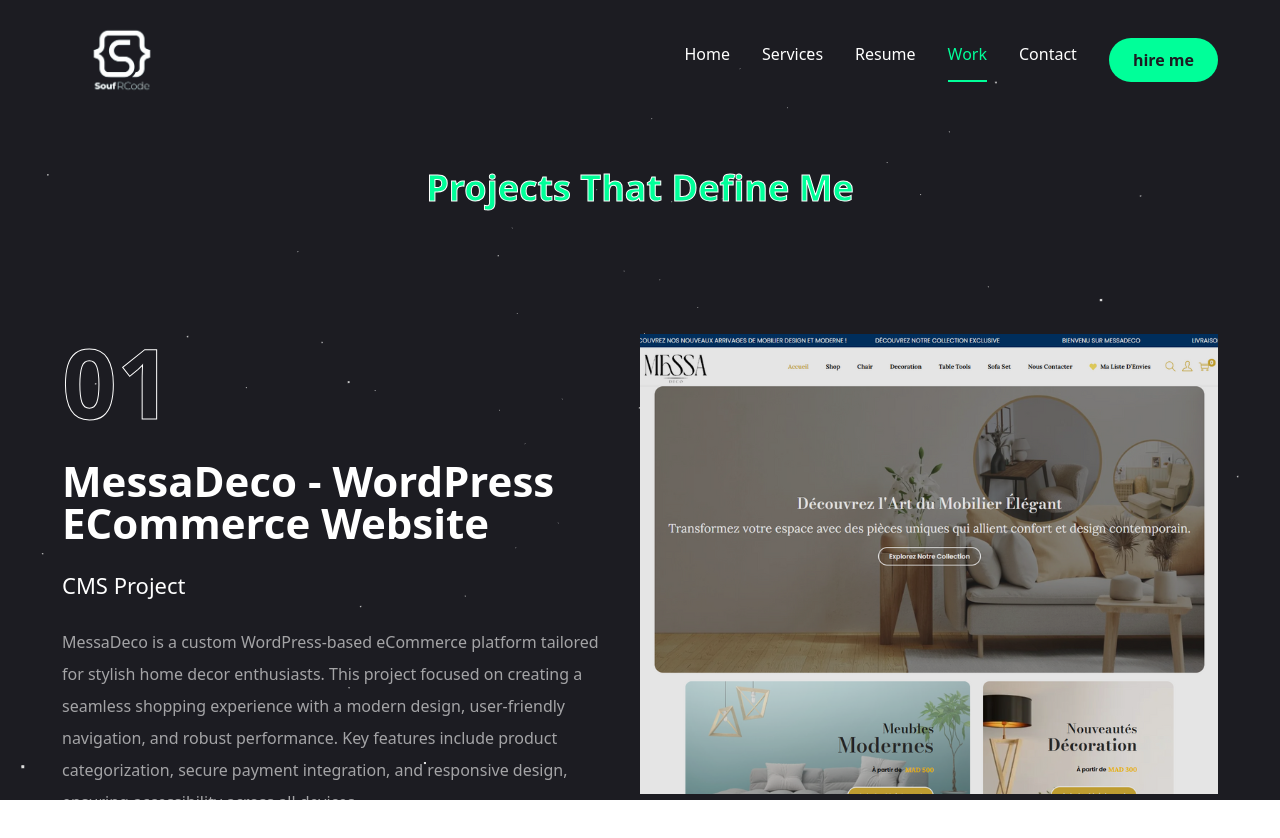
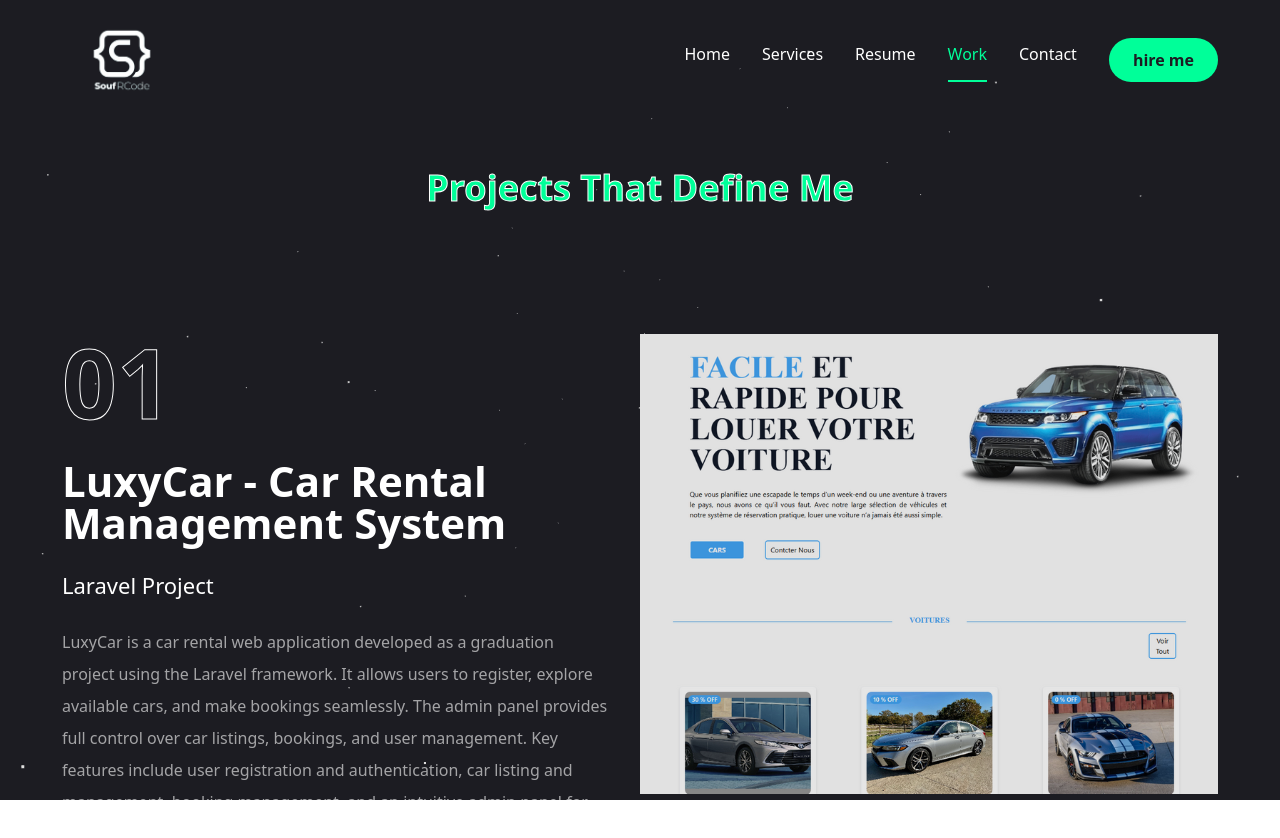
Before and after one commit to SoufianeRefaiCoding/soufRCode, a Next.js app: page /works in a window 1280 px wide. Shown: the top 838 px of the page. Built offline with nearby package versions, Linux system fonts and the light colour scheme.

Commit message:
update sociale

```diff
--- a/app/works/page.jsx
+++ b/app/works/page.jsx
@@ -8,16 +8,17 @@ import { Tooltip,TooltipContent,TooltipTrigger,TooltipProvider} from "@/componen
 import Link from "next/link";
 import Image from "next/image";
 import WorkSliderBtns from "@/components/workSliderBtn";
+import { SiLaravel } from "react-icons/si";
 const projects=[
     {
         num:"01",
-        category:"CMS",
-        title:"MessaDeco - WordPress eCommerce Website",
-        description:"MessaDeco is a custom WordPress-based eCommerce platform tailored for stylish home decor enthusiasts. This project focused on creating a seamless shopping experience with a modern design, user-friendly navigation, and robust performance. Key features include product categorization, secure payment integration, and responsive design, ensuring accessibility across all devices.",
-        stack:[{name:"Wordpress",icon:<BsWordpress/>}],
-        image:"/assets/work/messaDeco.png",
-        live:"https://messadeco.com/",
-        githup:""
+        category:"Laravel",
+        title:"LuxyCar - Car Rental Management System",
+        description:"LuxyCar is a car rental web application developed as a graduation project using the Laravel framework. It allows users to register, explore available cars, and make bookings seamlessly. The admin panel provides full control over car listings, bookings, and user management. Key features include user registration and authentication, car listing and management, booking management, and an intuitive admin panel for efficient oversight. The system is designed to streamline car rental operations and enhance user experience.",
+        stack:[{name:"Laravel",icon:<SiLaravel/>}],
+        image:"/assets/work/luxyCar.png",
+        live:"https://github.com/SoufianeRefaiCoding/luxyCar",
+        githup:"https://github.com/SoufianeRefaiCoding/luxyCar"
     },{
         num:"02",
         category:"CMS",
@@ -41,11 +42,11 @@ const projects=[
     {
         num:"04",
         category:"Cms",
-        title:"Clinova - Clinical Development Support Website",
-        description:"Clinova is a WordPress website designed for a clinical development consultancy specializing in diverse therapeutic modalities. From traditional small molecule medications to advanced therapies, the platform highlights the firm's commitment to staying at the forefront of scientific innovation. It provides insights into tailored solutions, ensuring clients receive expert guidance in the evolving landscape of medical development.",
-        stack:[{name:"Wordpress",icon:<BsWordpress/>}],
-        image:"/assets/work/clinova.png",
-        live:"https://clinova.net/",
+        title:"Toufayour - Jewelry Sales Website",
+        description:"Toufayour is a WordPress-based eCommerce website specializing in the sale of exquisite jewelry. Designed to captivate customers, the platform combines elegant aesthetics with easy navigation. It features a curated collection of jewelry, secure payment options, and responsive design, offering a seamless shopping experience for every jewelry lover.",
+        stack:[{name:"wordpress",icon:<BsWordpress/>}],
+        image:"/assets/work/toufayour.png",
+        live:"https://toufayour.com/",
         githup:""
     },
 
@@ -60,12 +61,12 @@ const projects=[
         githup:""
     },{
         num:"06",
-        category:"Cms",
-        title:"Toufayour - Jewelry Sales Website",
-        description:"Toufayour is a WordPress-based eCommerce website specializing in the sale of exquisite jewelry. Designed to captivate customers, the platform combines elegant aesthetics with easy navigation. It features a curated collection of jewelry, secure payment options, and responsive design, offering a seamless shopping experience for every jewelry lover.",
-        stack:[{name:"wordpress",icon:<BsWordpress/>}],
-        image:"/assets/work/toufayour.png",
-        live:"https://toufayour.com/",
+        category:"CMS",
+        title:"MessaDeco - WordPress eCommerce Website",
+        description:"MessaDeco is a custom WordPress-based eCommerce platform tailored for stylish home decor enthusiasts. This project focused on creating a seamless shopping experience with a modern design, user-friendly navigation, and robust performance. Key features include product categorization, secure payment integration, and responsive design, ensuring accessibility across all devices.",
+        stack:[{name:"Wordpress",icon:<BsWordpress/>}],
+        image:"/assets/work/messaDeco.png",
+        live:"https://messadeco.com/",
         githup:""
     },{
         num:"07",
@@ -85,7 +86,16 @@ const projects=[
         image:"/assets/work/zaakzoon.png",
         live:"https://nebaconsulting.ma/",
         githup:""
-    }
+    },{
+        num:"09",
+        category:"Cms",
+        title:"Clinova - Clinical Development Support Website",
+        description:"Clinova is a WordPress website designed for a clinical development consultancy specializing in diverse therapeutic modalities. From traditional small molecule medications to advanced therapies, the platform highlights the firm's commitment to staying at the forefront of scientific innovation. It provides insights into tailored solutions, ensuring clients receive expert guidance in the evolving landscape of medical development.",
+        stack:[{name:"Wordpress",icon:<BsWordpress/>}],
+        image:"/assets/work/clinova.png",
+        live:"https://clinova.net/",
+        githup:""
+    },
 ]
 const Work=()=>{
     const[project,setProject]=useState(projects[0])
--- a/components/Social.jsx
+++ b/components/Social.jsx
@@ -1,10 +1,10 @@
 import Link from "next/link"
 import {FaGithub ,FaLinkedinIn,FaInstagram,FaFacebook} from "react-icons/fa"
 const Socials=[
-    {icon:<FaGithub/>,path:""},
-    {icon:<FaLinkedinIn/>,path:""},
-    {icon:<FaInstagram/>,path:""},
-    {icon:<FaFacebook/>,path:""},
+    {icon:<FaGithub/>,path:"https://github.com/SoufianeRefaiCoding/"},
+    {icon:<FaLinkedinIn/>,path:"https://www.linkedin.com/in/soufiane-refai/"},
+    {icon:<FaInstagram/>,path:"https://www.instagram.com/soufianerefai_coding"},
+    {icon:<FaFacebook/>,path:"https://www.facebook.com/profile.php?id=100090874344496"},
 ]
 const Social=({containerStyles,iconStyles})=>{
  return <div className={containerStyles}>
```
Also changed, not shown: public/assets/work/luxyCar.png (added).
